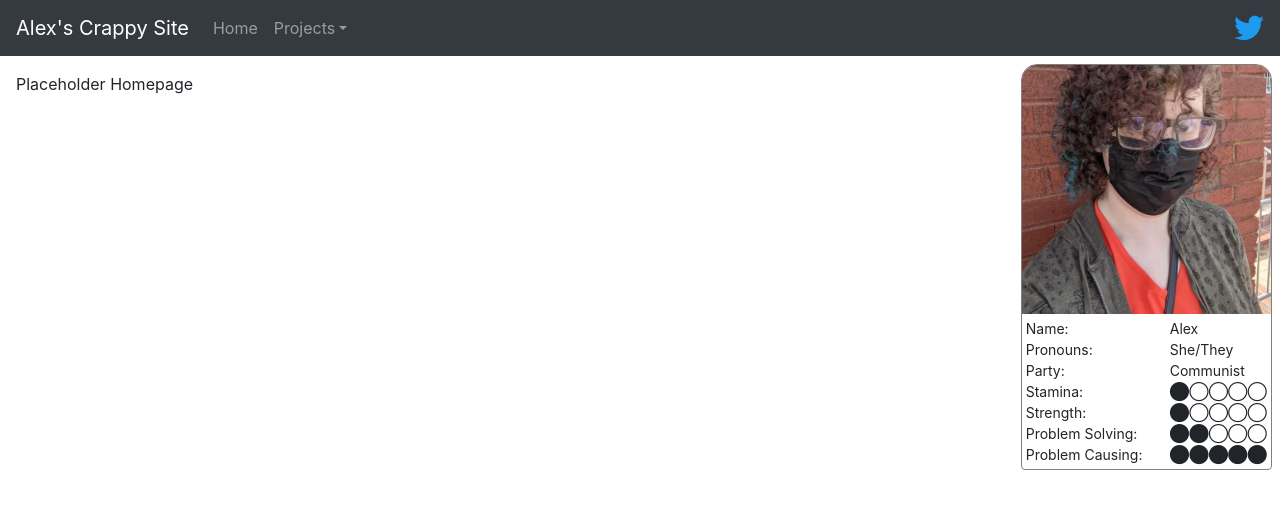
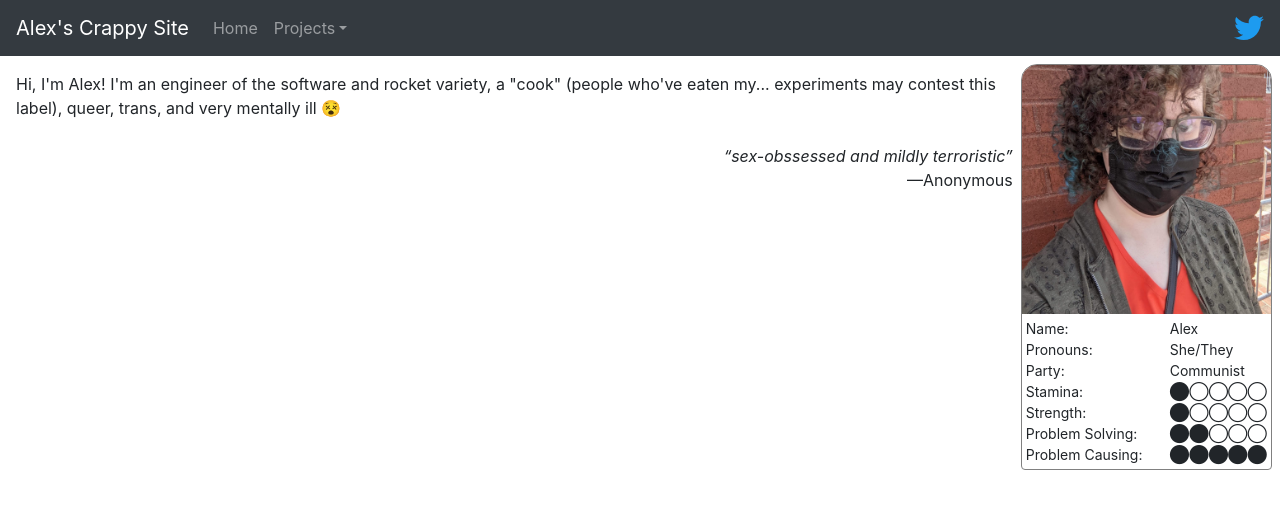
Before and after one commit to alexoxford/personal-site, a React (Create React App) app: page / in a window 1280 px wide. Shown: the top 508 px of the page. Built offline with nearby package versions, Linux system fonts and the light colour scheme; no server answers; what aws-amplify would draw is missing.

Commit message:
Adds better placeholder content

```diff
--- a/src/apps/homepage/HomepageApp.tsx
+++ b/src/apps/homepage/HomepageApp.tsx
@@ -8,7 +8,14 @@ function HomepageApp (): ReactElement {
       <HomepageSidebar />
 
       <div className='homepage-content'>
-        <p>Placeholder Homepage</p>
+        <p>Hi, I'm Alex! I'm an engineer of the software and rocket variety, a "cook" (people who've eaten my... experiments may contest this label), queer, trans, and very mentally ill 😵
+          <br />
+          <br />
+
+          <span style={{ float: 'right' }}><i>&#8220;sex-obssessed and mildly terroristic&#8221;</i></span>
+          <br />
+          <span style={{ float: 'right' }}>&#8212;Anonymous</span>
+        </p>
       </div>
     </div>
   )
```
